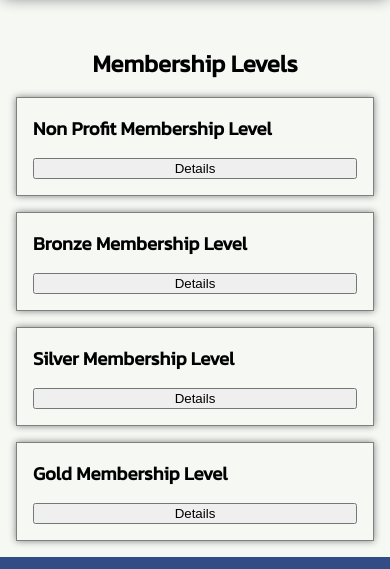
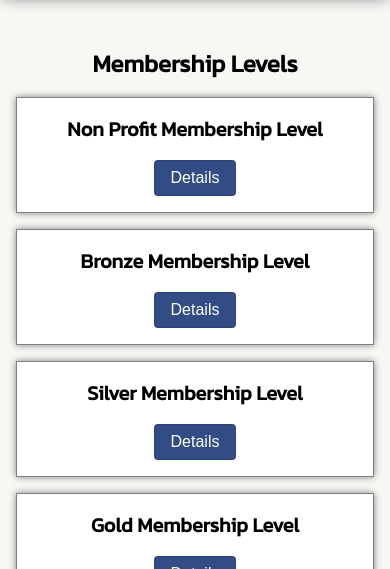
Before and after one commit to MacPerkins/wdd231, a website: page chamber/join.html in a window 390 px wide. Shown: the part 1230-1799 px from the top of the page. Drawn offline with Linux system fonts and the light colour scheme.

Commit message:
added text overflow

```diff
--- a/chamber/styles/base.css
+++ b/chamber/styles/base.css
@@ -386,11 +386,63 @@ form label.top input:required:valid {
     padding: 1rem;
     border: 1px solid grey;
     box-shadow: 0 0 7px grey;
+    background-color: white;
+    box-sizing: border-box; /* Ensures padding and border are included in the element's width and height */
+    overflow: hidden; /* Prevents content from overflowing */
 }
 
 .membership-cards h3 {
     margin: 0;
     margin-bottom: 1rem;
+    text-align: center;
+    word-wrap: break-word; /* Ensures long words break to the next line */
+    overflow-wrap: break-word;
+}
+
+.membership-cards button {
+    display: block;
+    margin: 0 auto;
+    padding: 0.5rem 1rem;
+    border: 1px solid rgba(0, 0, 0, 0.1);
+    border-radius: 0.25rem;
+    background-color: #324c86;
+    color: white;
+    cursor: pointer;
+    max-width: 90%; /* Ensures the button stays within the container */
+    box-sizing: border-box;
+}
+
+.membership-cards button:hover {
+    background-color: #577399;
+}
+
+.membership-cards section {
+    padding: 1rem;
+    border: 1px solid grey;
+    border-radius: 0.5rem;
+    box-shadow: 0 0 5px rgba(0, 0, 0, 0.2);
+    background-color: #fff;
+    overflow: hidden; /* Prevents content overflow */
+    box-sizing: border-box;
+    text-align: center; /* Centers the content */
+}
+
+@media only screen and (max-width: 650px) {
+    .membership-cards {
+        grid-template-columns: 1fr; /* Ensures one card per row on small screens */
+    }
+
+    .membership-cards section {
+        margin: 0.5rem;
+    }
+
+    .membership-cards h3 {
+        font-size: 1.25rem; /* Adjust font size for smaller screens */
+    }
+
+    .membership-cards button {
+        font-size: 1rem; /* Adjust button font size for smaller screens */
+    }
 }
 
 dialog {
```
